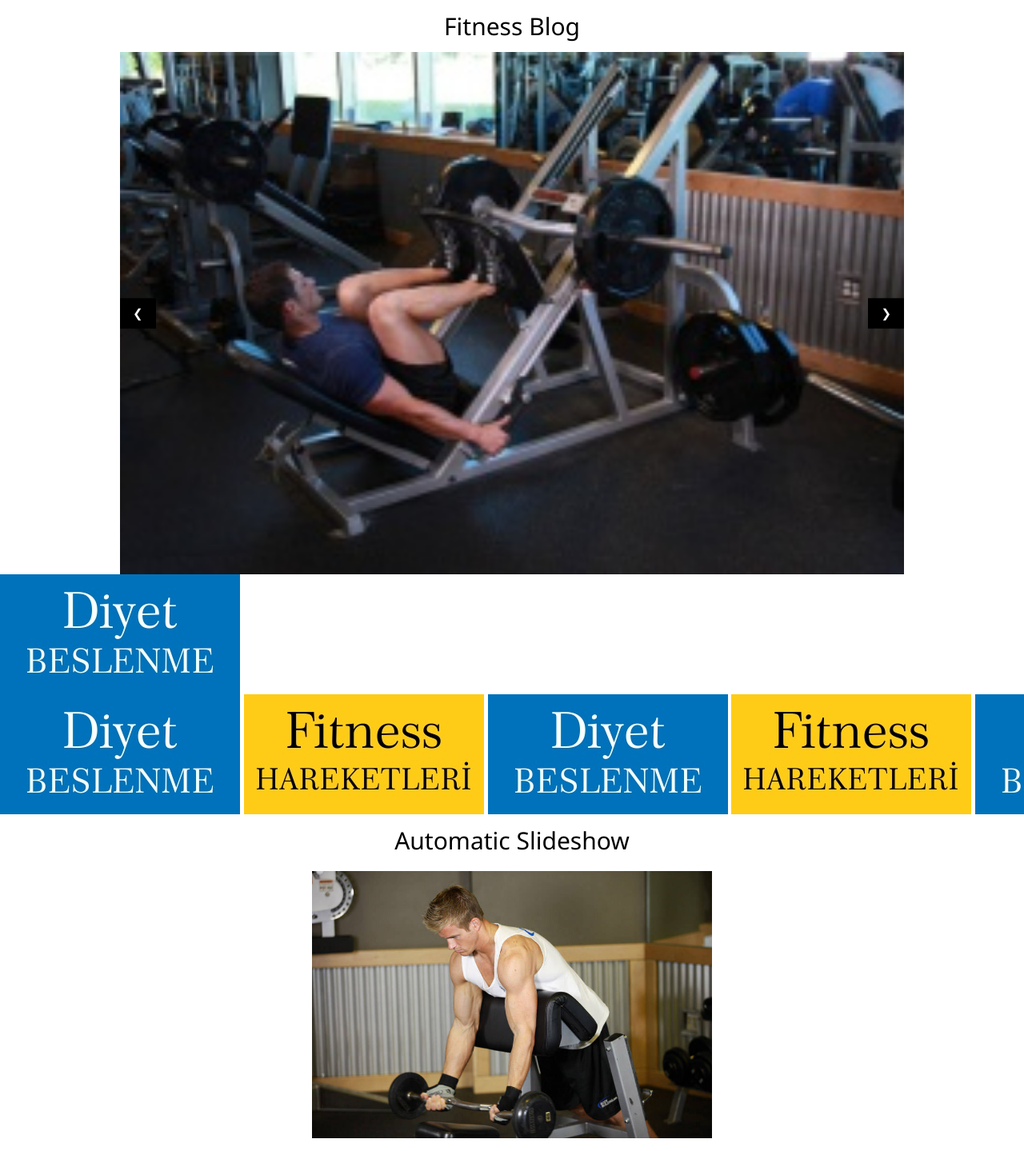
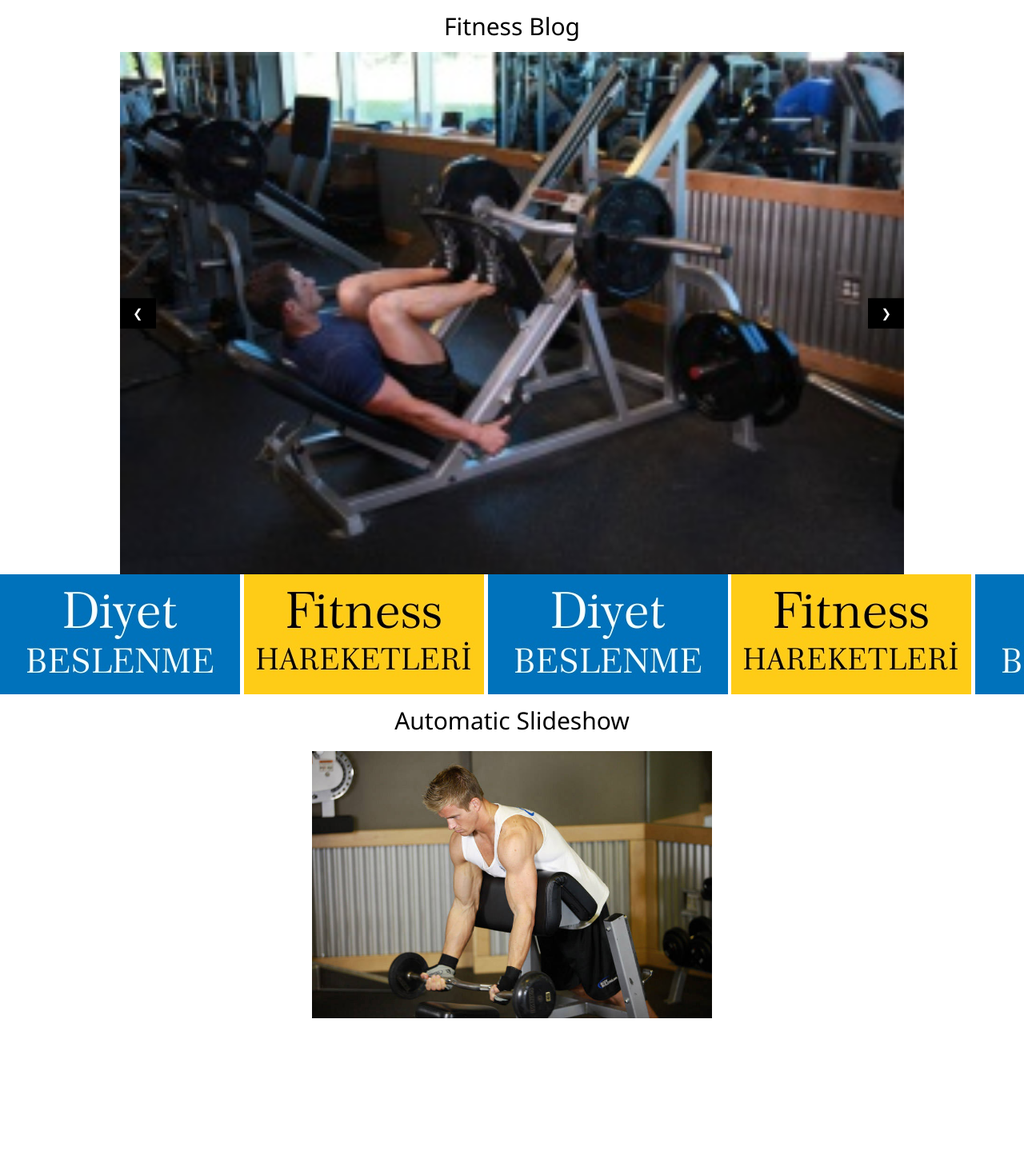
Before and after one commit to prensmiskin/fitnessblog, a Jekyll site: the page index.html, which Jekyll copies as it is, in a window 1280 px wide. Shown: the whole page at 80% size. Built offline with Jekyll 4.4.1, drawn with Linux system fonts in a browser that asks for light colours; after the commit the page ends 1289 px from its top, so only the background shows below that.

Commit message:
Update index.html
S

```diff
--- a/index.html
+++ b/index.html
@@ -23,9 +23,9 @@
   <button class="w3-button w3-black w3-display-left" onclick="plusDivs(-1)">&#10094;</button>
   <button class="w3-button w3-black w3-display-right" onclick="plusDivs(1)">&#10095;</button>
 </div>
-        <img src="images/n.JPG"/>
 
-<div class="scrolls">
+
+
 <div id="carousel">
     <div class="slide">
         <img src="images/n.JPG"/>
@@ -47,7 +47,7 @@
         <img src="images/v.JPG"/>
     </div>
 </div>
-</div>
+
 <h2 class="w3-center">Automatic Slideshow</h2>
 
 <div class="w3-content w3-section" style="max-width:500px">
```
